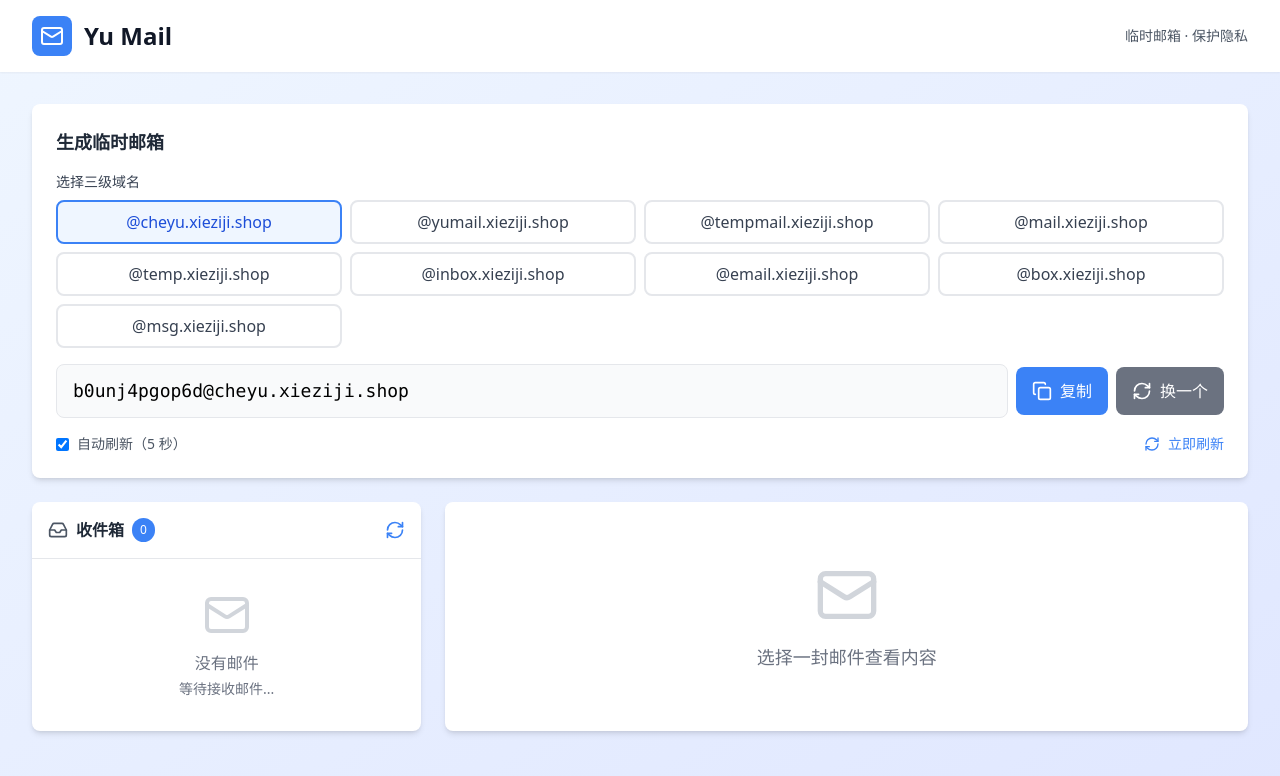
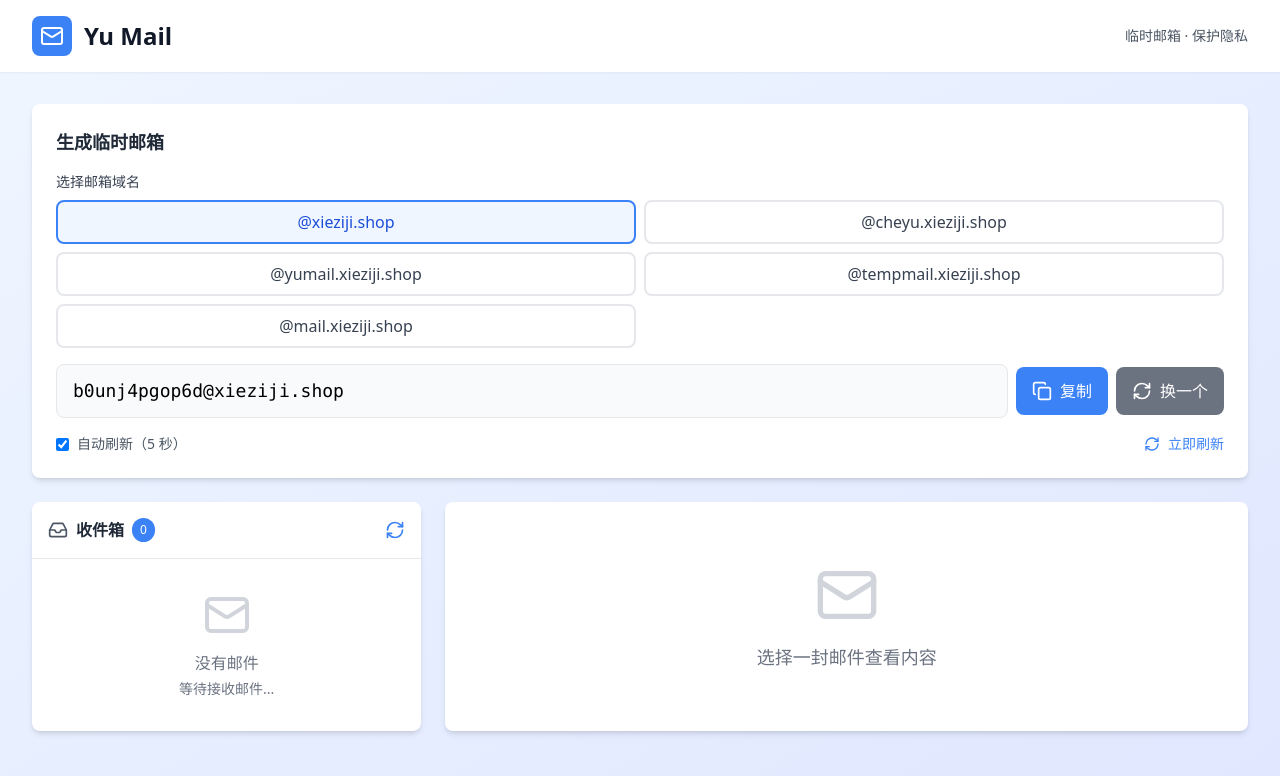
Before and after one commit to xieziji9-alt/youxiang-temp-mail, a Next.js app: page / in a window 1280 px wide. Shown: the top 776 px of the page. Built offline with nearby package versions, Linux system fonts and the light colour scheme.

Commit message:
支持多个邮箱域名选择（包含子域名）

```diff
--- a/app/page.tsx
+++ b/app/page.tsx
@@ -13,20 +13,14 @@
   isRead: boolean;
 }
 
-// Subdomains for xieziji.shop
-const SUBDOMAINS = [
-  'cheyu',
-  'yumail',
-  'tempmail',
-  'mail',
-  'temp',
-  'inbox',
-  'email',
-  'box',
-  'msg',
+// Email domains for temporary mailbox
+const EMAIL_DOMAINS = [
+  'xieziji.shop',
+  'cheyu.xieziji.shop',
+  'yumail.xieziji.shop',
+  'tempmail.xieziji.shop',
+  'mail.xieziji.shop',
 ] as const;
-
-const BASE_DOMAIN = 'xieziji.shop';
 
 const MOCK_EMAIL: Email = {
   id: 'mock-1',
@@ -48,8 +42,8 @@
 };
 
 export default function Home() {
-  const [selectedSubdomain, setSelectedSubdomain] =
-    useState<(typeof SUBDOMAINS)[number]>(SUBDOMAINS[0]);
+  const [selectedDomain, setSelectedDomain] =
+    useState<(typeof EMAIL_DOMAINS)[number]>(EMAIL_DOMAINS[0]);
   const [emailAddress, setEmailAddress] = useState('');
   const [emails, setEmails] = useState<Email[]>([]);
   const [selectedEmail, setSelectedEmail] = useState<Email | null>(null);
@@ -60,12 +54,11 @@
   const generateEmail = useCallback(() => {
     const randomString =
       Math.random().toString(36).substring(2, 8) + Math.random().toString(36).substring(2, 8);
-    const fullDomain = `${selectedSubdomain}.${BASE_DOMAIN}`;
-    const address = `${randomString}@${fullDomain}`;
+    const address = `${randomString}@${selectedDomain}`;
     setEmailAddress(address);
     setEmails([]);
     setSelectedEmail(null);
-  }, [selectedSubdomain]);
+  }, [selectedDomain]);
 
   // Copy email address to clipboard
   const copyEmail = useCallback(async () => {
@@ -194,23 +187,23 @@
             {'\u751f\u6210\u4e34\u65f6\u90ae\u7bb1'}
           </h2>
 
-          {/* Subdomain selection */}
+          {/* Domain selection */}
           <div className="mb-4">
             <label className="mb-2 block text-sm font-medium text-gray-700">
-              {'\u9009\u62e9\u4e09\u7ea7\u57df\u540d'}
+              {'\u9009\u62e9\u90ae\u7bb1\u57df\u540d'}
             </label>
-            <div className="grid grid-cols-2 gap-2 md:grid-cols-4">
-              {SUBDOMAINS.map((subdomain) => (
+            <div className="grid grid-cols-1 gap-2 md:grid-cols-2">
+              {EMAIL_DOMAINS.map((domain) => (
                 <button
-                  key={subdomain}
-                  onClick={() => setSelectedSubdomain(subdomain)}
+                  key={domain}
+                  onClick={() => setSelectedDomain(domain)}
                   className={`rounded-lg border-2 px-4 py-2 transition-all ${
-                    selectedSubdomain === subdomain
+                    selectedDomain === domain
                       ? 'border-blue-500 bg-blue-50 text-blue-700'
                       : 'border-gray-200 text-gray-700 hover:border-gray-300'
                   }`}
                 >
-                  @{subdomain}.{BASE_DOMAIN}
+                  @{domain}
                 </button>
               ))}
             </div>
```
